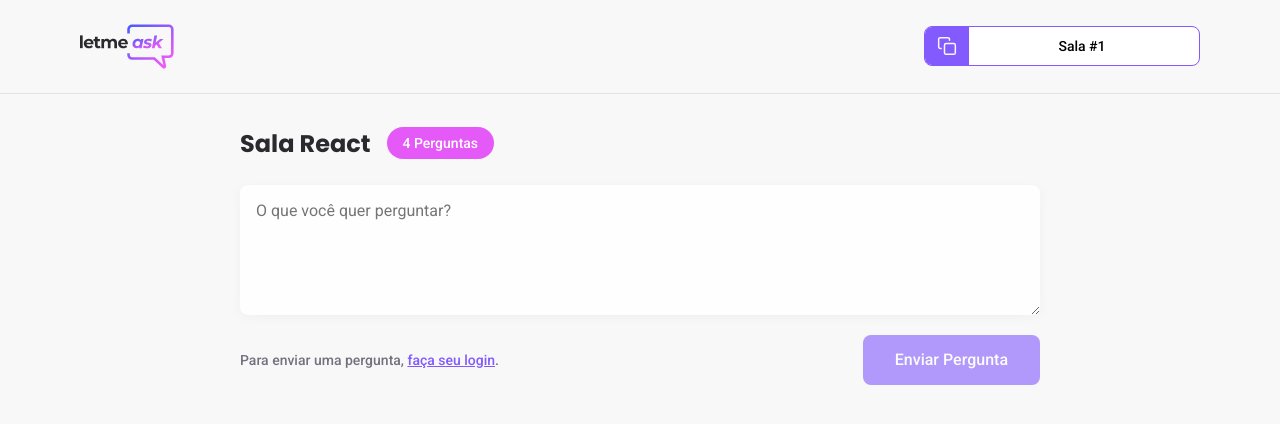
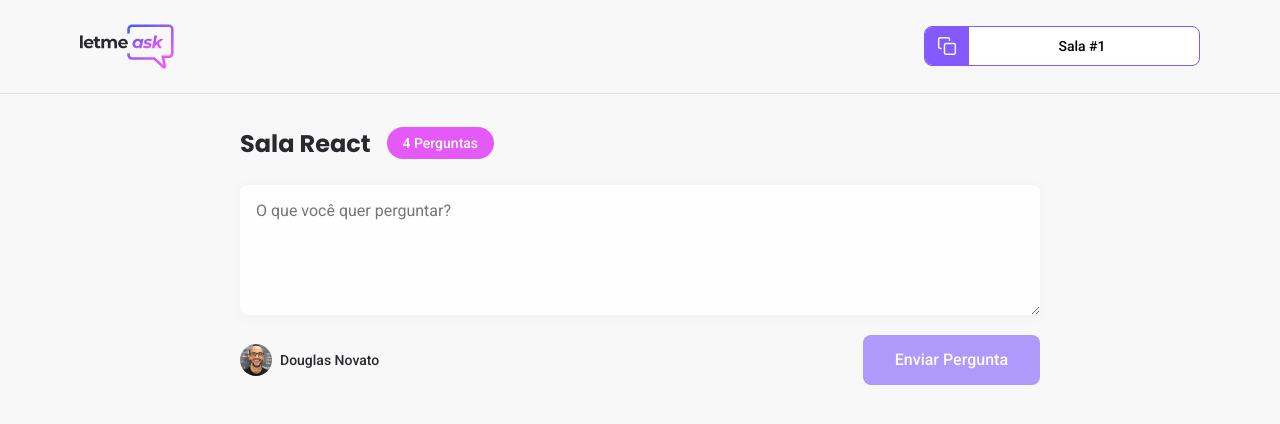
Before and after one commit to douglasabnovato/letme-ask, a React (Create React App) app in the folder letmeask/: page /rooms/1 in a window 1280 px wide. Shown: the top 424 px of the page. Built offline with nearby package versions, Linux system fonts and the light colour scheme; no server answers.

Commit message:
user logado

```diff
--- a/letmeask/src/pages/Room.tsx
+++ b/letmeask/src/pages/Room.tsx
@@ -2,6 +2,8 @@ import { FormEvent, useState } from "react"
 import { useParams } from "react-router-dom"
 
 import logoImg from "../assets/logo.svg"
+import avatarImg from "../assets/avatar-user.jpeg"
+
 import { Button } from "../components/Button"
 import { RoomCode } from "../components/RoomCode"
 import { useAuth } from "../hooks/useAuth"
@@ -72,10 +74,12 @@ export function Room(){
                                 <span>{user.name}</span>
                             </div>
                         ) : (
-                            <span>Para enviar uma pergunta, <button>faça seu login</button>.</span>
+                            //<span>Para enviar uma pergunta, <button>faça seu login</button>.</span>
+                            <div className="user-info">
+                                <img src={avatarImg} alt="avatar user"/>
+                                <span>Douglas Novato</span>
+                            </div>
                         )}
-
-
                         <Button type="submit" disabled={!user}>Enviar Pergunta</Button>
                     </div>
                 </form>
```
Also changed, not shown: letmeask/src/assets/avatar-user.jpeg (added).
